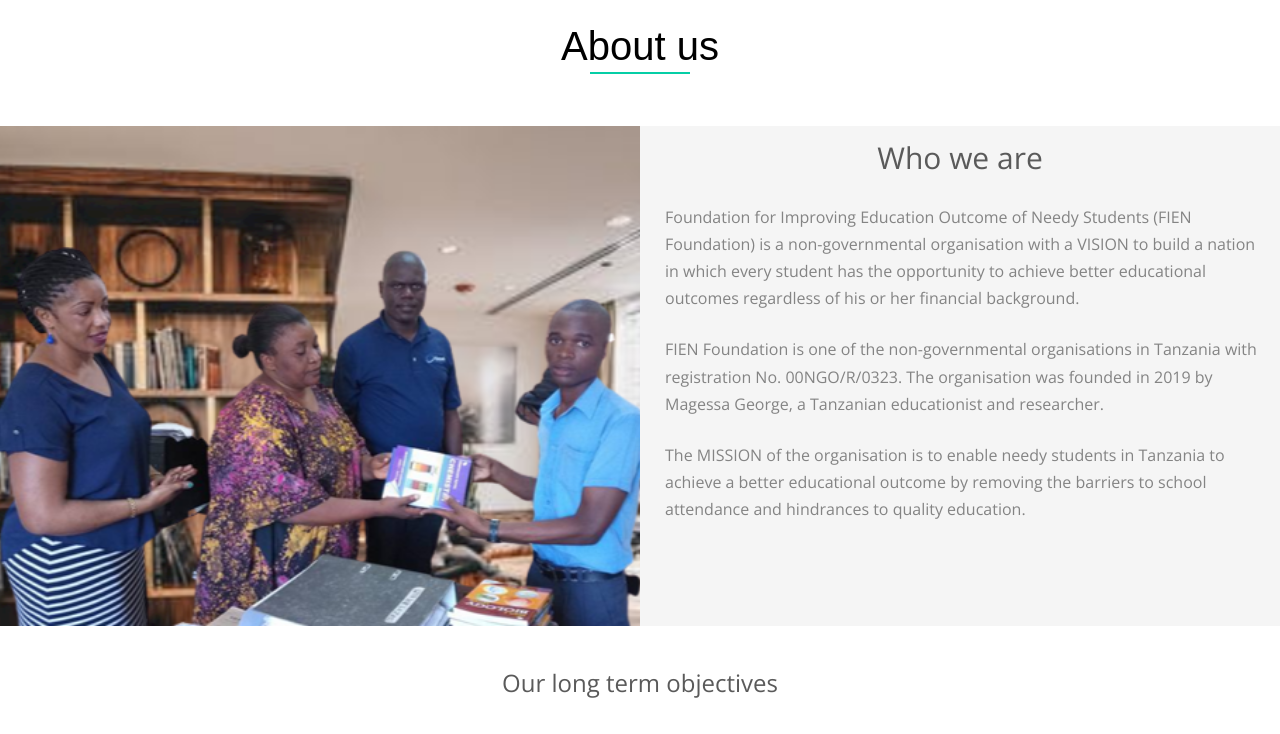
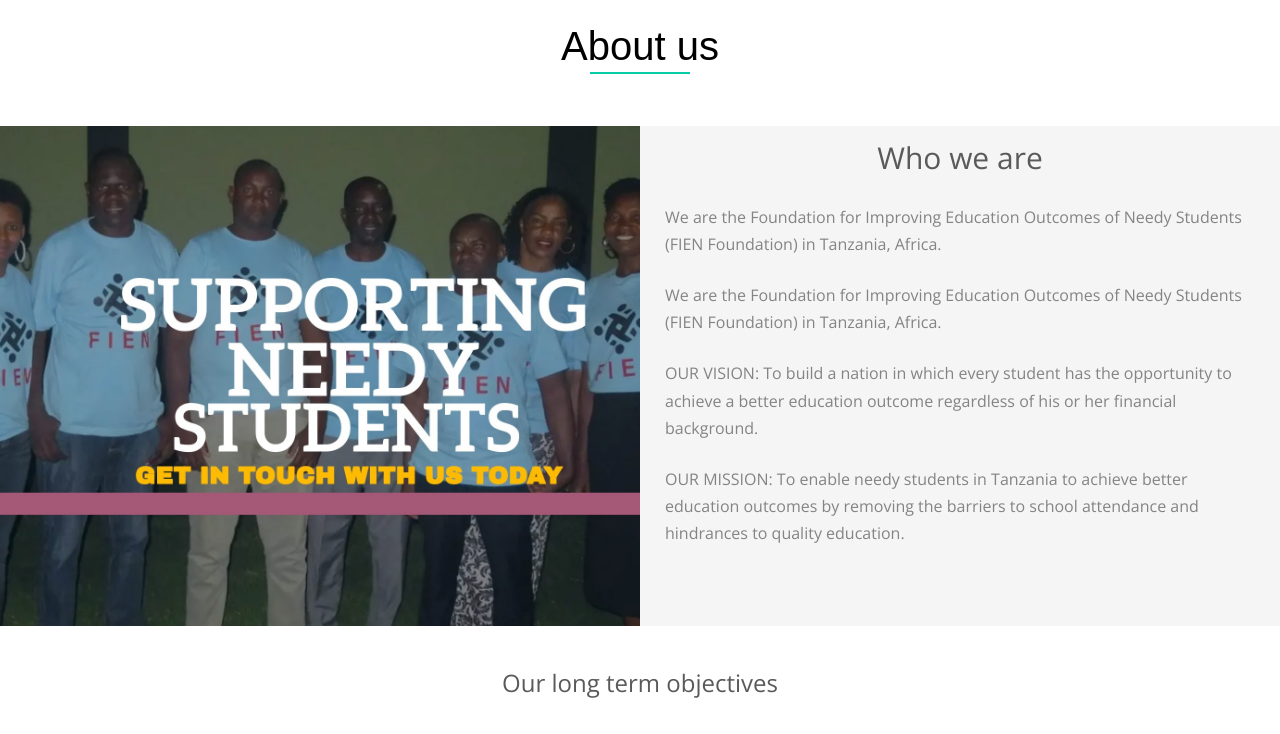
Before and after one commit to HaiHongLa/fien-foundation, a React (Create React App) app: page / in a window 1280 px wide. Shown: the part 900-1634 px from the top of the page. Built offline with nearby package versions, Linux system fonts and the light colour scheme; no server answers.

Commit message:
updated front page content

```diff
--- a/src/components/AboutUs/AboutUs.css
+++ b/src/components/AboutUs/AboutUs.css
@@ -58,7 +58,7 @@
 }
 
 .about-img {
-  background: #444 url(../../assets/img/whoweare.png) center center no-repeat;
+  background: #444 url(../../assets/img/needy-students.jpg) center center no-repeat;
   background-size: cover;
   height: 500px;
   float: left;
--- a/src/components/AboutUs/AboutUs.js
+++ b/src/components/AboutUs/AboutUs.js
@@ -20,23 +20,22 @@
                 </div>
                 <div className="section-text">
                   <p>
-                    Foundation for Improving Education Outcome of Needy Students
-                    (FIEN Foundation) is a non-governmental organisation with a
-                    VISION to build a nation in which every student has the
-                    opportunity to achieve better educational outcomes
-                    regardless of his or her financial background.
+                    We are the Foundation for Improving Education Outcomes of
+                    Needy Students (FIEN Foundation) in Tanzania, Africa.
                   </p>
                   <p>
-                    FIEN Foundation is one of the non-governmental organisations
-                    in Tanzania with registration No. 00NGO/R/0323. The
-                    organisation was founded in 2019 by Magessa George, a
-                    Tanzanian educationist and researcher.
+                    We are the Foundation for Improving Education Outcomes of
+                    Needy Students (FIEN Foundation) in Tanzania, Africa.
                   </p>
                   <p>
-                    The MISSION of the organisation is to enable needy students
-                    in Tanzania to achieve a better educational outcome by
-                    removing the barriers to school attendance and hindrances to
-                    quality education.
+                    OUR VISION: To build a nation in which every student has the
+                    opportunity to achieve a better education outcome regardless
+                    of his or her financial background.
+                  </p>
+                  <p>
+                    OUR MISSION: To enable needy students in Tanzania to achieve
+                    better education outcomes by removing the barriers to school
+                    attendance and hindrances to quality education.
                   </p>
                 </div>
               </div>
@@ -83,10 +82,10 @@
               <div className="col-xs-12 col-md-6 col-sm-12">
                 <div className="map">
                   <iframe
+                    src="https://www.google.com/maps/embed?pb=!1m18!1m12!1m3!1d126781.27000783371!2d37.61432191629007!3d-6.780237061469091!2m3!1f0!2f0!3f0!3m2!1i1024!2i768!4f13.1!3m3!1m2!1s0x185a5dc00cee7437%3A0xf0e8f2f705ae1dd1!2sMorogoro%2C%20Tanzania!5e0!3m2!1sen!2s!4v1660804957898!5m2!1sen!2s"
+                    loading="lazy"
+                    referrerpolicy="no-referrer-when-downgrade"
                     id="ggmap"
-                    src="https://www.google.com/maps/embed?pb=!1m18!1m12!1m3!1d126781.27000794112!2d37.61432175761521!3d-6.780237061060156!2m3!1f0!2f0!3f0!3m2!1i1024!2i768!4f13.1!3m3!1m2!1s0x185a5dc00cee7437%3A0xf0e8f2f705ae1dd1!2sMorogoro%2C%20Tanzania!5e0!3m2!1svi!2s!4v1652947018708!5m2!1svi!2s"
-                    loading="lazy"
-                    referrerPolicy="no-referrer-when-downgrade"
                     title="ggmap"
                   ></iframe>
                 </div>
```
Also changed, not shown: src/assets/img/needy-students.jpg (added).
